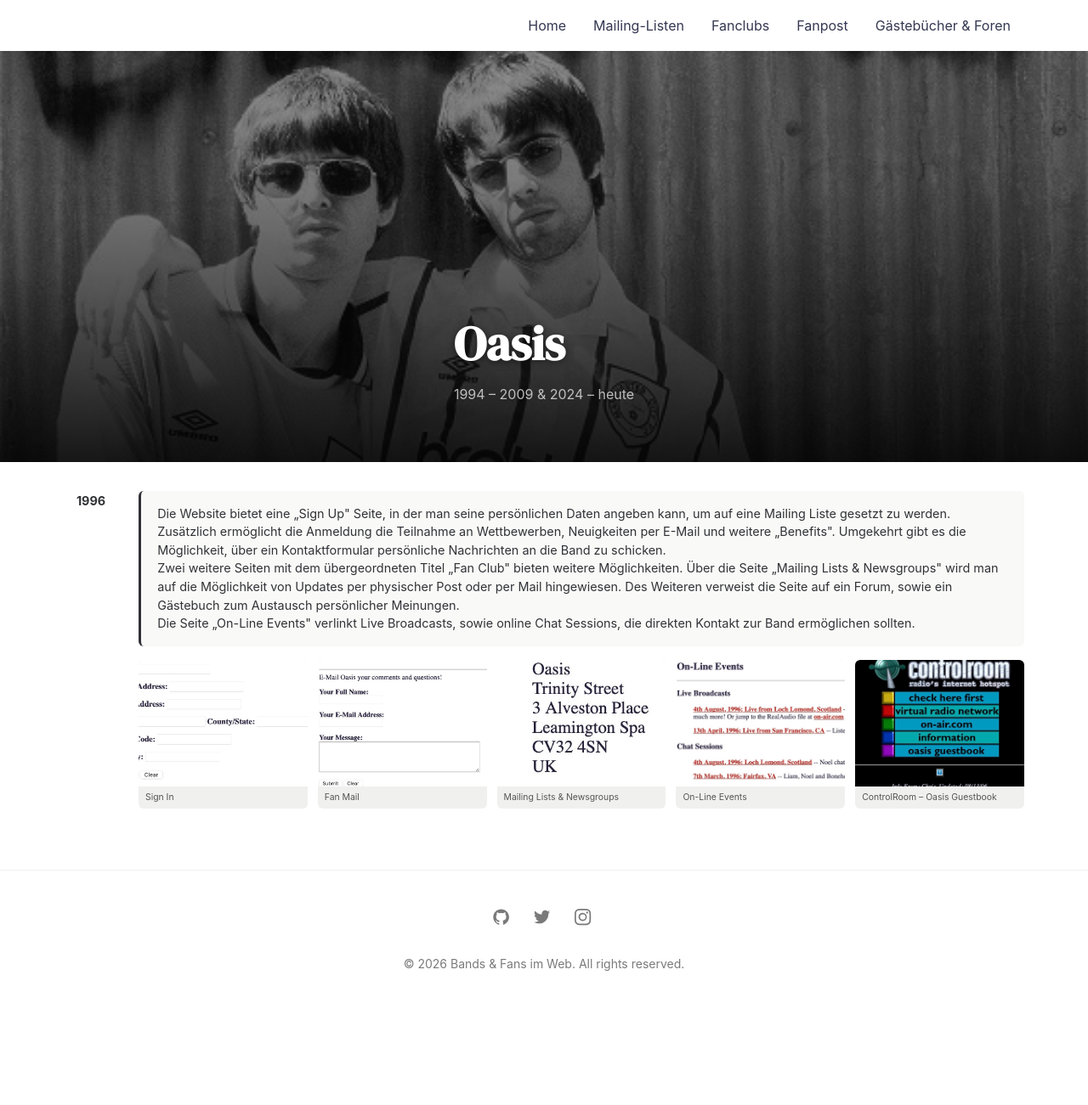
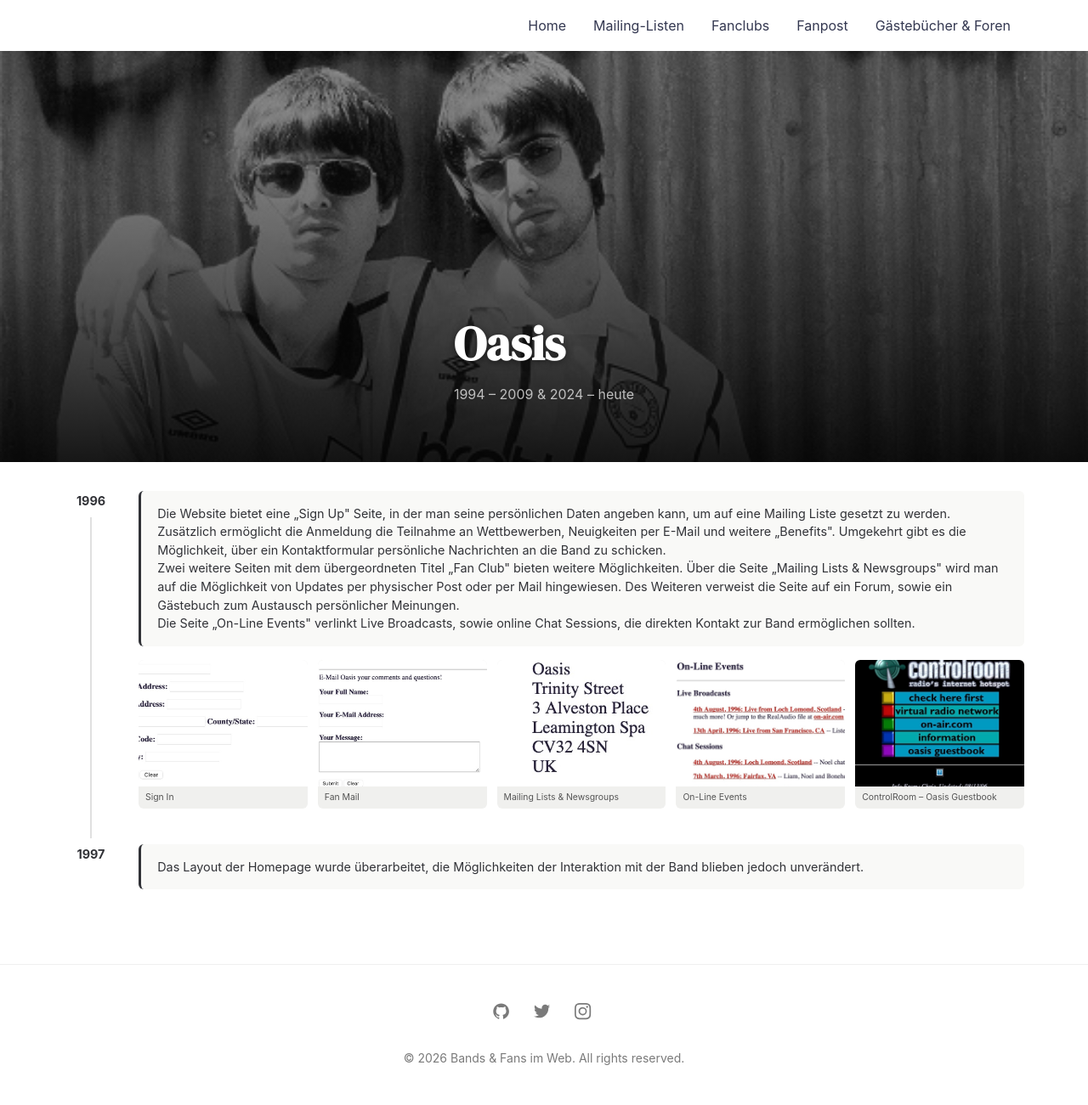
Before and after one commit to livklivk/Bands, a Jekyll site: the page built from _pages/bands/oasis.html, in a window 1280 px wide. Shown: the whole page at 85% size. Built offline with Jekyll 4.4.1, drawn with Linux system fonts in a browser that asks for light colours; before the commit the page ends 1190 px from its top, so only the background shows below that.

Commit message:
Oasis Zeitstrahl: 1997 Eintrag hinzugefügt
Co-Authored-By: Claude Sonnet 4.6 <noreply@anthropic.com>

```diff
--- a/_pages/bands/oasis.html
+++ b/_pages/bands/oasis.html
@@ -44,3 +44,15 @@ permalink: /bands/oasis/
 
   </div>
 </div>
+
+<div class="zeitstrahl__eintrag">
+  <div class="zeitstrahl__jahr-wrap">
+    <span class="zeitstrahl__jahr">1997</span>
+    <div class="zeitstrahl__linie"></div>
+  </div>
+  <div class="zeitstrahl__inhalt">
+    <div class="update">
+      <p class="update__text">Das Layout der Homepage wurde überarbeitet, die Möglichkeiten der Interaktion mit der Band blieben jedoch unverändert.</p>
+    </div>
+  </div>
+</div>
```
